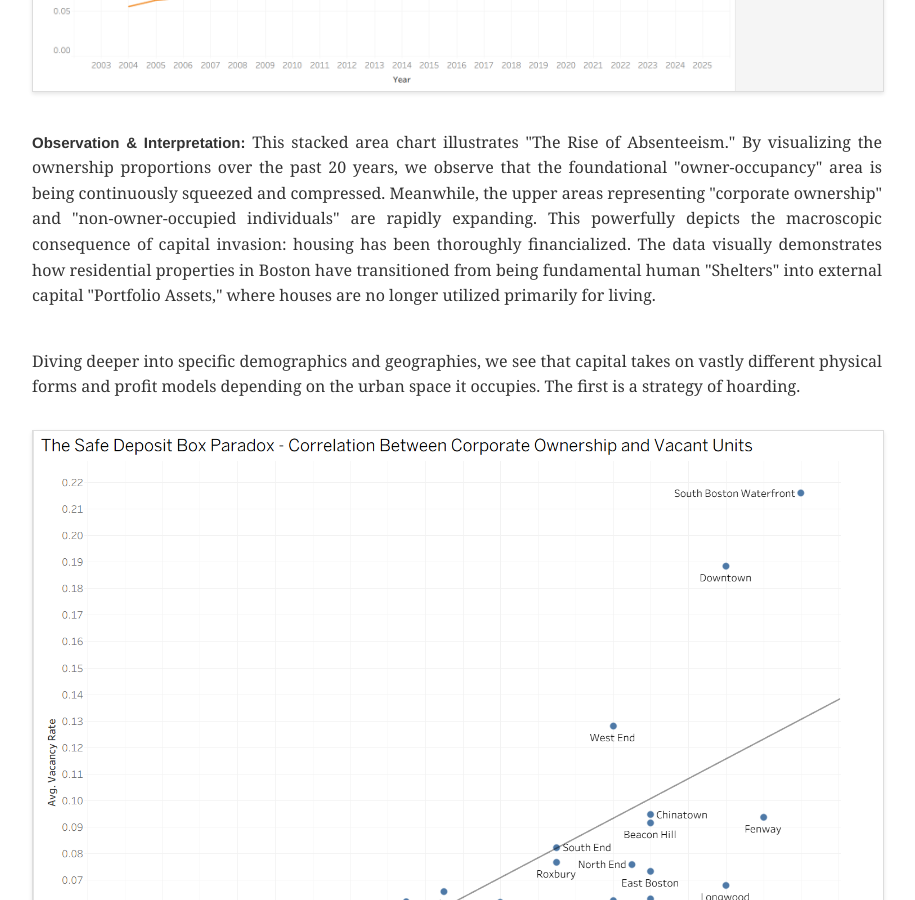
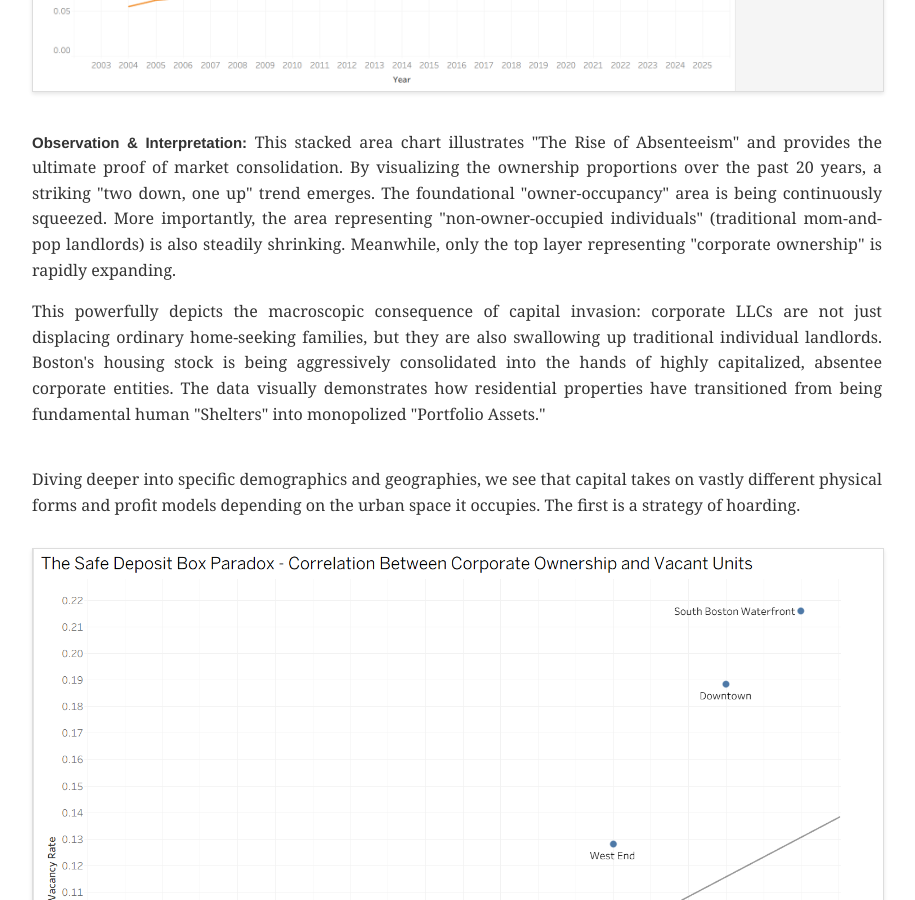
Before and after one commit to spicytao/6c85-a2, a plain HTML site: page index.html in a window 1280 px wide. Shown: the part 11100-12000 px from the top of the page, without its empty margins (183-1098 px from the left). Drawn offline with Linux system fonts and the light colour scheme.

Commit message:
Revise observations on absenteeism and housing market
Updated the analysis of absenteeism to reflect market consolidation and the impact of corporate ownership on traditional landlords.

```diff
--- a/index.html
+++ b/index.html
@@ -186,7 +186,8 @@
         <img src="img/11.png" alt="The Rise of Absenteeism">
     </div>
     <div class="analysis-block">
-        <p><strong>Observation & Interpretation:</strong> This stacked area chart illustrates "The Rise of Absenteeism." By visualizing the ownership proportions over the past 20 years, we observe that the foundational "owner-occupancy" area is being continuously squeezed and compressed. Meanwhile, the upper areas representing "corporate ownership" and "non-owner-occupied individuals" are rapidly expanding. This powerfully depicts the macroscopic consequence of capital invasion: housing has been thoroughly financialized. The data visually demonstrates how residential properties in Boston have transitioned from being fundamental human "Shelters" into external capital "Portfolio Assets," where houses are no longer utilized primarily for living.</p>
+        <p><strong>Observation & Interpretation:</strong> This stacked area chart illustrates "The Rise of Absenteeism" and provides the ultimate proof of market consolidation. By visualizing the ownership proportions over the past 20 years, a striking "two down, one up" trend emerges. The foundational "owner-occupancy" area is being continuously squeezed. More importantly, the area representing "non-owner-occupied individuals" (traditional mom-and-pop landlords) is also steadily shrinking. Meanwhile, only the top layer representing "corporate ownership" is rapidly expanding.</p>
+        <p>This powerfully depicts the macroscopic consequence of capital invasion: corporate LLCs are not just displacing ordinary home-seeking families, but they are also swallowing up traditional individual landlords. Boston's housing stock is being aggressively consolidated into the hands of highly capitalized, absentee corporate entities. The data visually demonstrates how residential properties have transitioned from being fundamental human "Shelters" into monopolized "Portfolio Assets."</p>
     </div>
 
     <p>Diving deeper into specific demographics and geographies, we see that capital takes on vastly different physical forms and profit models depending on the urban space it occupies. The first is a strategy of hoarding.</p>
```
